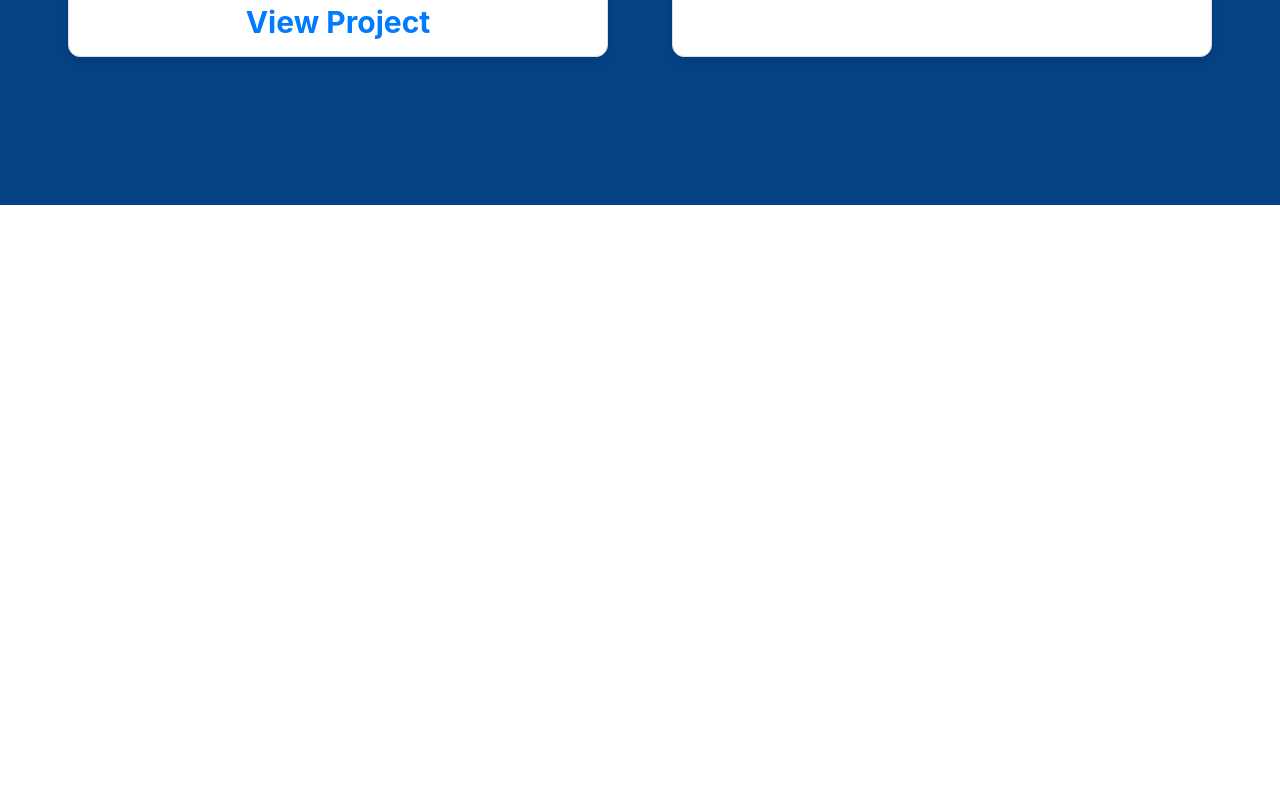
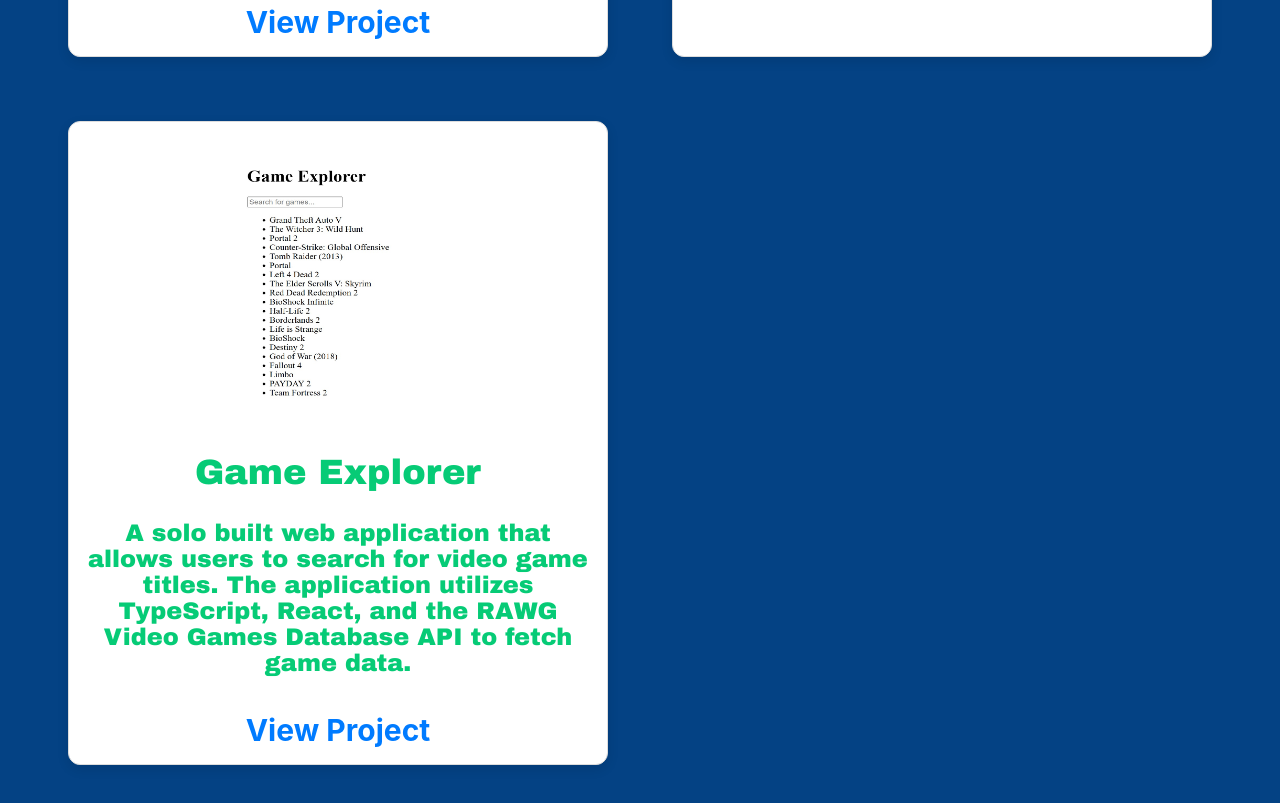
Before and after one commit to Jsanc189/Jackie-Sanchez-Portfolio, a React (Create React App) app: page / in a window 1280 px wide. Shown: the part 3360-4163 px from the top of the page. Before the commit the page ends 3565 px from the top, so only its background shows below. Built offline with nearby package versions, Linux system fonts and the light colour scheme.

Commit message:
updates page with new project

```diff
--- a/src/App.js
+++ b/src/App.js
@@ -51,6 +51,12 @@ function App() {
      description: 'A team project of a pet care mobile application prototype.  I was responsible for the UI Guide and video education section flow of the app.  The prototype was created using Figma.',
      image: 'img/PetPrepFigma.jpg',
      link: 'https://www.figma.com/proto/887c64whqZM9tEUoOwMngf/Week-9---Final-Prototype?node-id=286-6891&p=f&t=UZNKSCohgQPaKMiX-0&scaling=scale-down&content-scaling=fixed&page-id=0%3A1&starting-point-node-id=286%3A6891&show-proto-sidebar=1'
+    },
+    {
+      title: 'Game Explorer',
+      description: 'A solo built web application that allows users to search for video game titles.  The application utilizes TypeScript, React, and the RAWG Video Games Database API to fetch game data.',
+      image: 'img/GameExplorerPic.jpg',
+      link: 'https://jsanc189.github.io/Game-Database-Explorer/'
     }
   ]
 
```
Also changed, not shown: public/img/GameExplorerPic.jpg (added).
